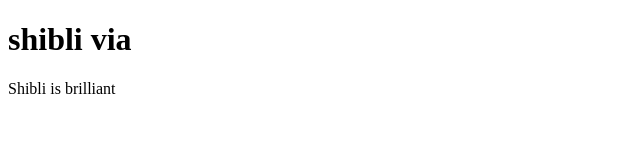
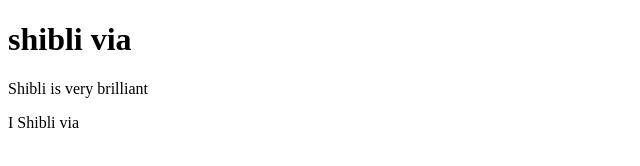
Before and after one commit to shibli-siddique/second-website, a plain HTML site: page index.html in a window 1280 px wide. Shown: the whole page, without its empty margins (0-640 px from the left). Drawn offline with Linux system fonts and the light colour scheme.

Commit message:
Update index.html

```diff
--- a/index.html
+++ b/index.html
@@ -7,6 +7,7 @@
 </head>
 <body>
     <h1>shibli via</h1>
-    <p>Shibli is brilliant</p>
+    <p>Shibli is very brilliant</p>
+    <p>I Shibli via</p>
 </body>
 </html>
```
